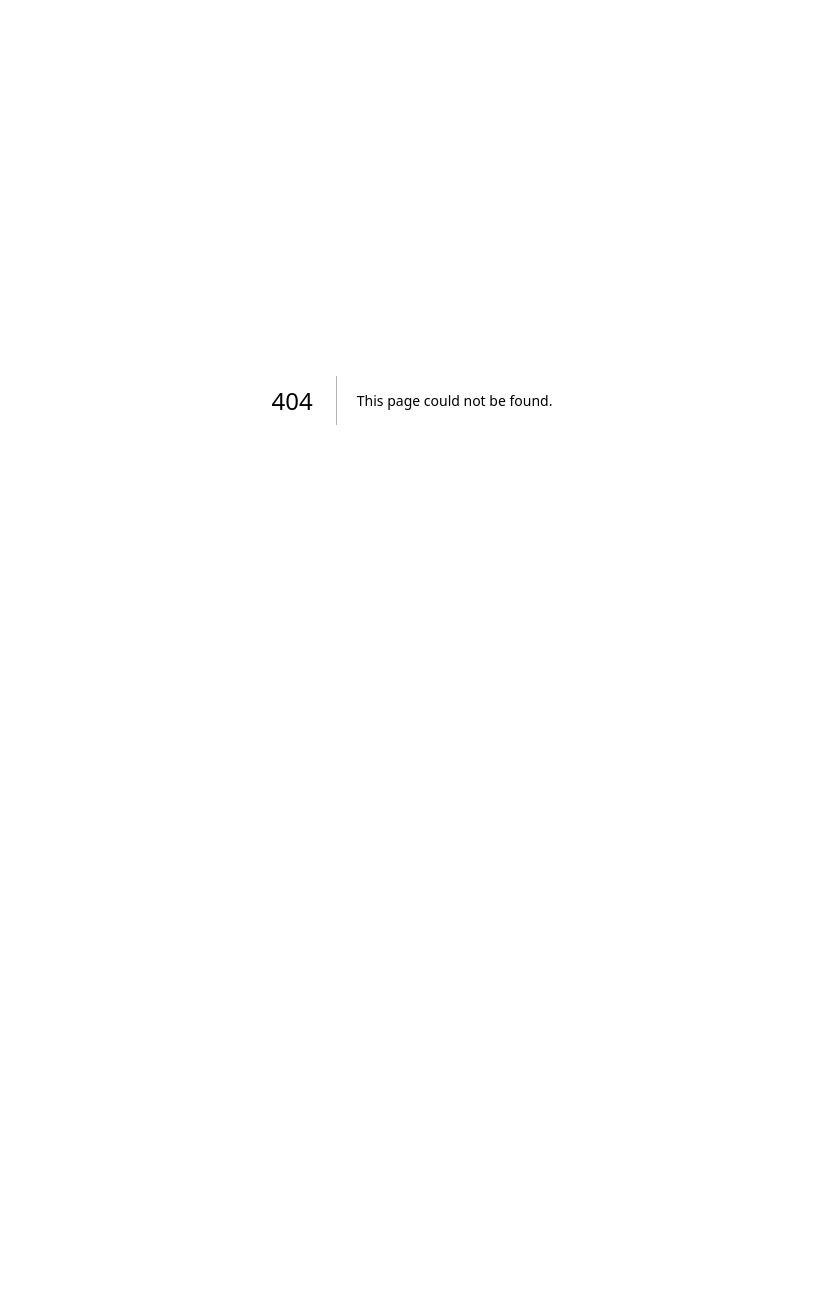
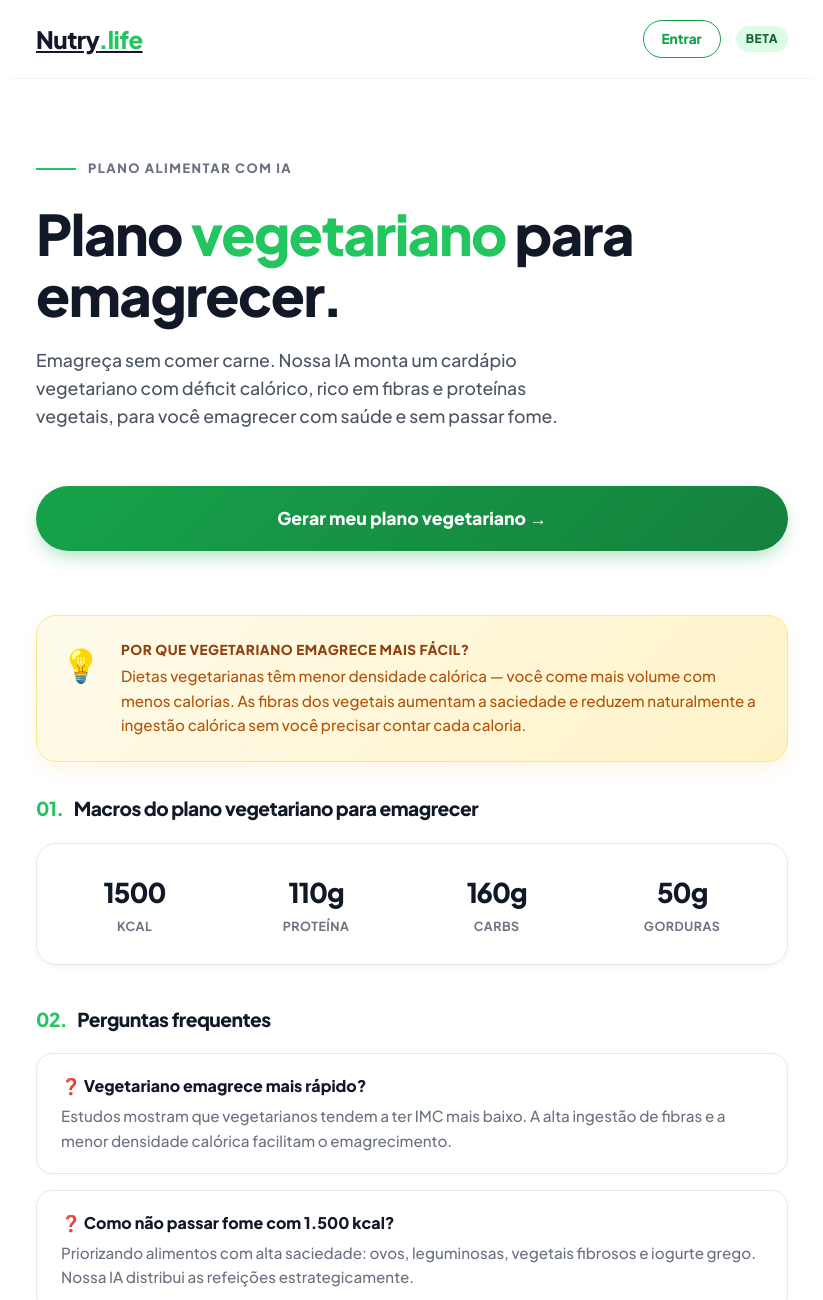
Before and after one commit to elevanceseguros/Nutri, a Next.js app: page /plano-alimentar-vegetariano-emagrecer in a window 1280 px wide. Before the commit this address had no page. Shown: the top 1300 px of the page, without its empty margins (228-1051 px from the left). Before the commit the page ends 800 px from the top, so only its background shows below. Built offline with nearby package versions, Linux system fonts and the light colour scheme.

Commit message:
Add vegetarian meal plan page with metadata and layout
This file contains the implementation of a vegetarian meal plan page, including metadata, layout, and content to guide users in creating a calorie-deficit vegetarian diet.

```diff
--- /dev/null
+++ b/src/app/plano-alimentar-vegetariano-emagrecer/page.tsx
@@ -0,0 +1,107 @@
+import type { Metadata } from "next";
+import Link from "next/link";
+import styles from "../page.module.css";
+
+export const metadata: Metadata = {
+  title: "Plano Alimentar Vegetariano para Emagrecer — Nutry.life",
+  description: "Monte seu plano alimentar vegetariano para emagrecer com IA. Sem carne, com déficit calórico e receitas brasileiras nutritivas. Grátis.",
+  keywords: "plano alimentar vegetariano emagrecer, dieta vegetariana para emagrecer, cardápio vegetariano low calorie",
+  openGraph: {
+    title: "Plano Vegetariano para Emagrecer — Nutry.life",
+    description: "Plano alimentar vegetariano com déficit calórico e alimentos brasileiros.",
+    url: "https://nutry.life/plano-alimentar-vegetariano-emagrecer",
+  },
+};
+
+export default function PlanoVegetarianoEmagrecer() {
+  return (
+    <>
+      <header className={styles.header}>
+        <Link href="/" className={styles.logo}>Nutry<span className={styles.logoAccent}>.life</span></Link>
+        <div style={{ display: 'flex', gap: '15px', alignItems: 'center' }}>
+          <Link href="/login" className={styles.btnEntrar}>Entrar</Link>
+          <div className={styles.badge}>Beta</div>
+        </div>
+      </header>
+
+      <main className={styles.main}>
+        <div className="fade-up">
+          <div className={styles.heroEyebrow}>
+            <div className={styles.heroLine} />
+            <span className={styles.heroEyebrowText}>Plano Alimentar com IA</span>
+          </div>
+          <h1 className={styles.heroTitle}>
+            Plano <em className={styles.heroEm}>vegetariano</em> para emagrecer.
+          </h1>
+          <p className={styles.heroSub}>
+            Emagreça sem comer carne. Nossa IA monta um cardápio vegetariano com déficit calórico, rico em fibras e proteínas vegetais, para você emagrecer com saúde e sem passar fome.
+          </p>
+          <Link href="/" className={styles.btnPrimary} style={{ display: 'block', textAlign: 'center', textDecoration: 'none', marginBottom: '4rem' }}>
+            Gerar meu plano vegetariano →
+          </Link>
+
+          <div className={styles.tipCard}>
+            <div className={styles.tipIcon}>💡</div>
+            <div>
+              <div className={styles.tipTitle}>Por que vegetariano emagrece mais fácil?</div>
+              <div className={styles.tipText}>
+                Dietas vegetarianas têm menor densidade calórica — você come mais volume com menos calorias. As fibras dos vegetais aumentam a saciedade e reduzem naturalmente a ingestão calórica sem você precisar contar cada caloria.
+              </div>
+            </div>
+          </div>
+
+          <div className={styles.qBlock}>
+            <div className={styles.qLabelRow}>
+              <span className={styles.qNum}>01.</span>
+              <span className={styles.qLabel}>Macros do plano vegetariano para emagrecer</span>
+            </div>
+            <div className={styles.macrosCard}>
+              {[
+                { val: "1500", lbl: "kcal" },
+                { val: "110g", lbl: "proteína" },
+                { val: "160g", lbl: "carbs" },
+                { val: "50g", lbl: "gorduras" },
+              ].map((m) => (
+                <div key={m.lbl} className={styles.macroItem}>
+                  <span className={styles.macroVal}>{m.val}</span>
+                  <span className={styles.macroLbl}>{m.lbl}</span>
+                </div>
+              ))}
+            </div>
+          </div>
+
+          <div className={styles.qBlock}>
+            <div className={styles.qLabelRow}>
+              <span className={styles.qNum}>02.</span>
+              <span className={styles.qLabel}>Perguntas frequentes</span>
+            </div>
+            <div style={{ display: 'flex', flexDirection: 'column', gap: '1rem' }}>
+              {[
+                { q: "Vegetariano emagrece mais rápido?", a: "Estudos mostram que vegetarianos tendem a ter IMC mais baixo. A alta ingestão de fibras e a menor densidade calórica facilitam o emagrecimento." },
+                { q: "Como não passar fome com 1.500 kcal?", a: "Priorizando alimentos com alta saciedade: ovos, leguminosas, vegetais fibrosos e iogurte grego. Nossa IA distribui as refeições estrategicamente." },
+                { q: "Posso combinar com exercícios?", a: "Sim! Para quem treina, ajustamos as proteínas para no mínimo 1,6g por kg de peso para preservar a massa muscular durante o emagrecimento." },
+              ].map((faq, i) => (
+                <div key={i} style={{ background: 'white', border: '1px solid #e5e7eb', borderRadius: '16px', padding: '1.25rem 1.5rem', boxShadow: '0 1px 4px rgba(0,0,0,0.04)' }}>
+                  <div style={{ fontWeight: 800, color: '#111827', marginBottom: '6px', fontSize: '1rem' }}>❓ {faq.q}</div>
+                  <div style={{ color: '#6b7280', fontSize: '0.95rem', lineHeight: 1.6, fontWeight: 500 }}>{faq.a}</div>
+                </div>
+              ))}
+            </div>
+          </div>
+
+          <div className={styles.premiumBanner}>
+            <div className={styles.premiumBadgeTop}>✦ GRÁTIS PARA COMEÇAR</div>
+            <div className={styles.premiumHeader}>
+              <h2>Crie seu plano vegetariano agora</h2>
+              <p>Sem cadastro, sem cartão. Grátis para começar.</p>
+            </div>
+            <Link href="/" className={styles.premiumBtn} style={{ textDecoration: 'none', display: 'block' }}>
+              Gerar meu plano vegetariano →
+            </Link>
+            <p className={styles.premiumFootnote}>Sem compromisso. 100% grátis.</p>
+          </div>
+        </div>
+      </main>
+    </>
+  );
+}
```
